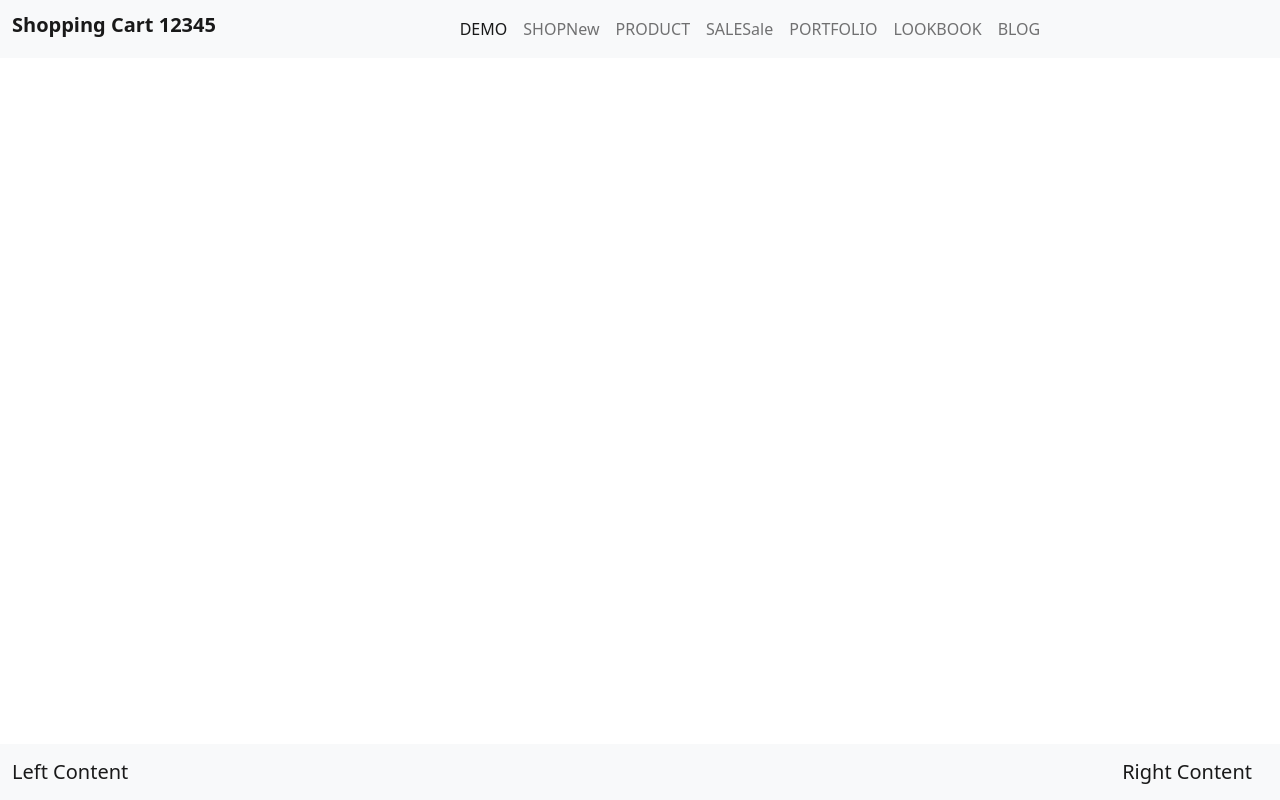
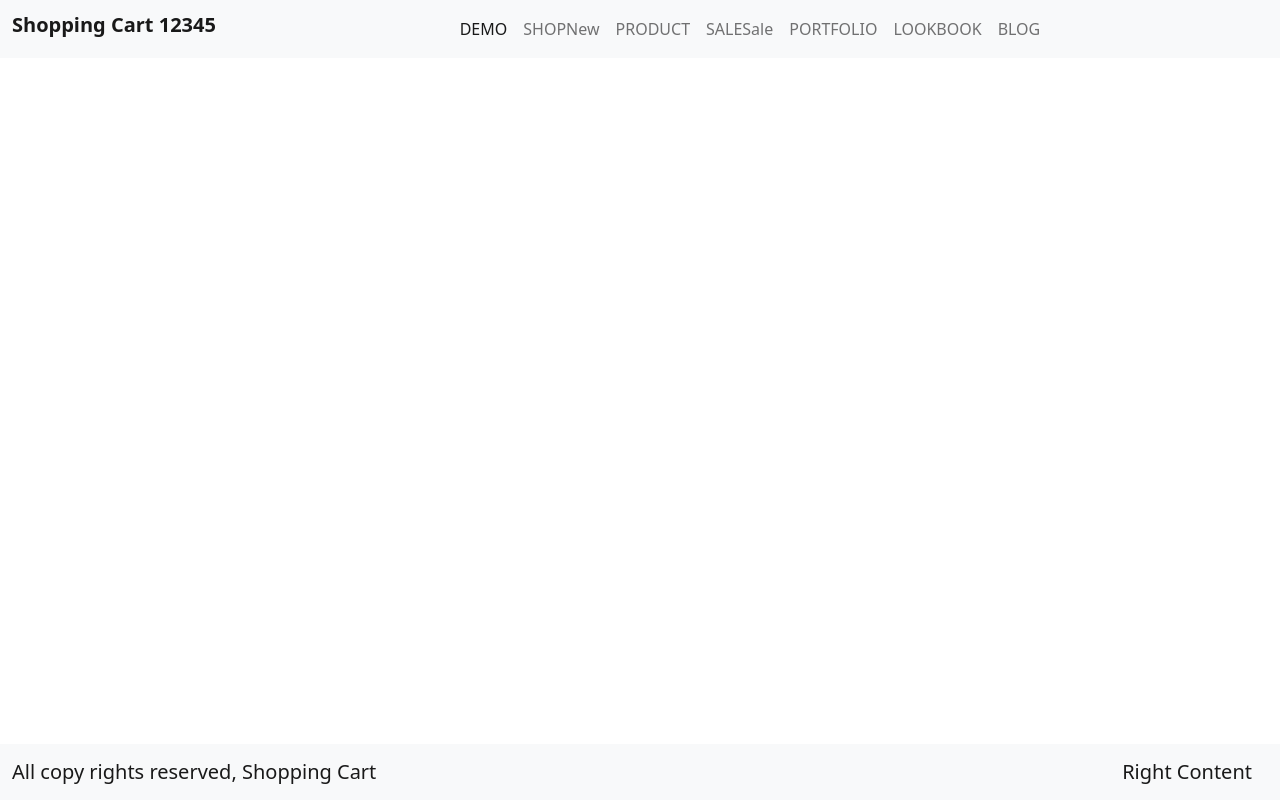
Before and after one commit to vamseeuxd/shopping-cart-angular, an Angular app: page / in a window 1280 px wide. Built offline with nearby package versions, Linux system fonts and the light colour scheme.

Commit message:
Footer Left Changes

```diff
--- a/src/app/app.component.html
+++ b/src/app/app.component.html
@@ -1 +1 @@
-<app-layout [appTitle]="appTitle"></app-layout>
+<app-layout [appTitle]="appTitle" [leftFooterMain]="leftFooter"></app-layout>
--- a/src/app/app.component.ts
+++ b/src/app/app.component.ts
@@ -7,4 +7,5 @@ import { Component } from '@angular/core';
 })
 export class AppComponent {
   appTitle = 'Shopping Cart 12345';
+  leftFooter = 'All copy rights reserved, Shopping Cart';
 }
--- a/src/app/layout/footer/footer.component.html
+++ b/src/app/layout/footer/footer.component.html
@@ -1,6 +1,6 @@
 <nav class="navbar navbar-expand-lg navbar-light bg-light fixed-bottom">
   <div class="container-fluid">
-    <a class="navbar-brand me-auto">Left Content</a>
+    <a class="navbar-brand me-auto">{{leftFooterMain}}</a>
     <a class="navbar-brand ms-auto">Right Content</a>
   </div>
 </nav>
--- a/src/app/layout/footer/footer.component.ts
+++ b/src/app/layout/footer/footer.component.ts
@@ -1,4 +1,4 @@
-import { Component, OnInit } from '@angular/core';
+import { Component, Input, OnInit } from '@angular/core';
 
 @Component({
   selector: 'app-footer',
@@ -9,6 +9,8 @@ export class FooterComponent implements OnInit {
 
   constructor() { }
 
+  @Input () leftFooterMain = '';
+
   ngOnInit(): void {
   }
 
--- a/src/app/layout/layout.component.html
+++ b/src/app/layout/layout.component.html
@@ -1,2 +1,2 @@
-<app-footer></app-footer>
+<app-footer [leftFooterMain]="leftFooterMain"></app-footer>
 <app-header [appTitle]="appTitle"></app-header>
--- a/src/app/layout/layout.component.ts
+++ b/src/app/layout/layout.component.ts
@@ -9,6 +9,8 @@ export class LayoutComponent implements OnInit {
 
   @Input() appTitle = '';
 
+  @Input() leftFooterMain = '';
+
   constructor() {
   }
 
```
